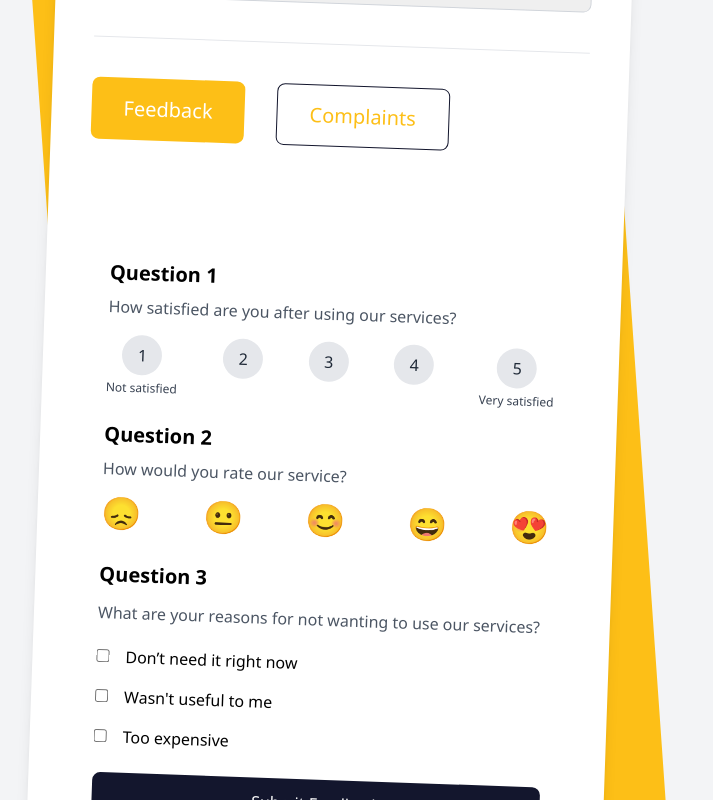
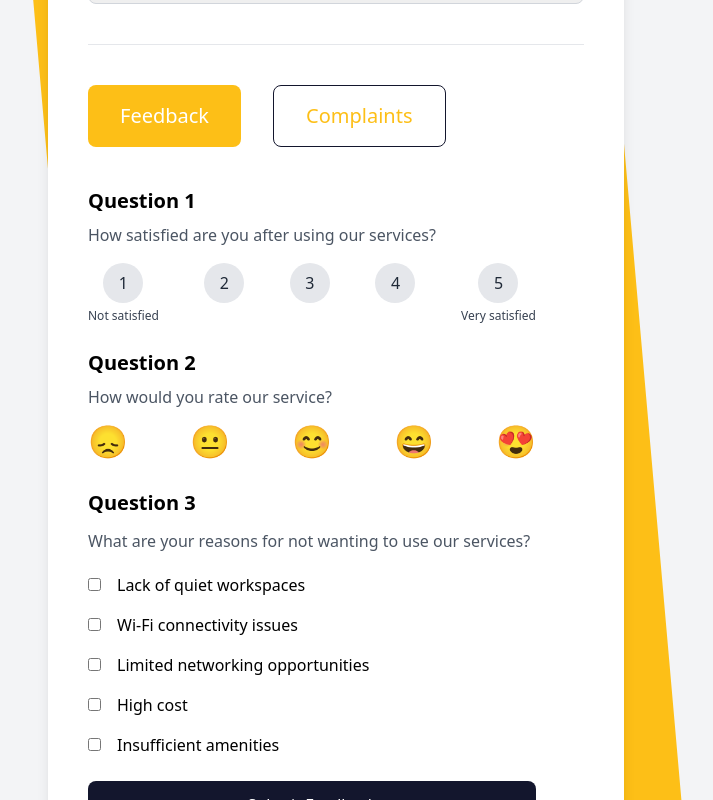
Before and after one commit to SarahHanks04/Capstone, a React (Vite) app: page / in a window 1280 px wide. Shown: the part 620-1420 px from the top of the page, without its empty margins (304-1017 px from the left). Built offline with nearby package versions, Linux system fonts and the light colour scheme.

Commit message:
Form Updated

```diff
--- a/src/Complaints/ComplaintForm.jsx
+++ b/src/Complaints/ComplaintForm.jsx
@@ -17,7 +17,7 @@ const ComplaintForm = () => {
     useContext(CapstoneContext);
 
   return (
-    <main className="flex items-center justify-center min-h-screen overflow-hidden relative">
+    <main className="pt-[2.2rem] w-full">
       <section className="relative w-11/12 max-w-md z-10">
         <div>
           <hr className="mb-6" />
@@ -60,7 +60,7 @@ const ComplaintForm = () => {
                         : "border-gray-300"
                     }`}
                   >
-                    <option value="">Select a category</option>
+                    <option value="" disabled>Select a category</option>
                     <option value="service">Service</option>
                     <option value="product">Product</option>
                     <option value="support">Support</option>
@@ -81,7 +81,7 @@ const ComplaintForm = () => {
                         : "border-gray-300"
                     }`}
                   >
-                    <option value="">Select a service</option>
+                    <option value="" disabled>Select a service</option>
                     <option value="internet">Internet</option>
                     <option value="workspace">Workspace Rental</option>
                     <option value="meeting-room">Meeting Room Access</option>
--- a/src/Complaints/ComplaintFormConfig.jsx
+++ b/src/Complaints/ComplaintFormConfig.jsx
@@ -20,7 +20,7 @@ export const handleSubmit = (
   saveFormData,
   setModalIsOpen
 ) => {
-  console.log("Form submitted", values);
+  console.log(values);
   saveFormData(values);
   setModalIsOpen(true);
   resetForm();
--- a/src/Feedback/FeedbackForm.jsx
+++ b/src/Feedback/FeedbackForm.jsx
@@ -14,7 +14,7 @@ const FeedbackForm = () => {
     useContext(CapstoneContext);
 
   return (
-    <main className="flex items-center justify-center min-h-screen overflow-hidden relative">
+    <main className="pt-[2.5rem] w-full">
       <div className="relative w-11/12 max-w-md z-10">
         <div>
           <Formik
@@ -113,9 +113,11 @@ const FeedbackForm = () => {
                   </p>
                   <div className="space-y-4 pt-5">
                     {[
-                      "Don’t need it right now",
-                      "Wasn't useful to me",
-                      "Too expensive",
+                      "Lack of quiet workspaces",
+                      "Wi-Fi connectivity issues",
+                      "Limited networking opportunities",
+                      "High cost",
+                      "Insufficient amenities",
                     ].map((option, index) => (
                       <div key={index} className="flex items-center space-x-4">
                         <Field
--- a/src/Feedback/FeedbackFormConfig.jsx
+++ b/src/Feedback/FeedbackFormConfig.jsx
@@ -18,7 +18,6 @@ export const handleSubmit = (
   saveFormData,
   setModalIsOpen
 ) => {
-  console.log("Feedback submitted", values);
   saveFormData(values);
   setModalIsOpen(true);
   resetForm();
--- a/src/MainForms/MainForm.jsx
+++ b/src/MainForms/MainForm.jsx
@@ -12,10 +12,10 @@ const MainForm = () => {
     <main className="flex items-center justify-center min-h-screen bg-gray-100 overflow-hidden relative sm:pt-10 sm:pb-10 lg:pt-16 lg:pb-16">
       <section className="relative w-11/12 max-w-xs sm:max-w-sm md:max-w-md lg:max-w-lg xl:max-w-xl z-10">
         {/* Rotating Background Div */}
-        <div className="absolute inset-0 transform rotate-[-4deg] bg-[#FDBF17] rounded-xl z-10 h-full w-full"></div>
+        <div className="absolute inset-0 transform rotate-[-5deg] bg-[#FDBF17] rounded-xl z-10 h-full w-full"></div>
 
         {/* Form Container */}
-        <div className="relative bg-white rotate-[2deg] p-4 sm:p-6 md:p-8 lg:p-10 rounded-xl shadow-lg z-20">
+        <div className="relative bg-white p-4 sm:p-6 md:p-8 lg:p-10 rounded-xl shadow-lg z-20">
           <img
             src={DeskAtTheBulb}
             alt="Logo"
@@ -140,7 +140,9 @@ const MainForm = () => {
           </div>
 
           {/* Conditional Rendering of Forms */}
-          {activeForm === "feedback" ? <FeedbackForm /> : <ComplaintForm />}
+          <div className="w-full">
+            {activeForm === "feedback" ? <FeedbackForm /> : <ComplaintForm />}
+          </div>
         </div>
       </section>
     </main>
```
Also changed, not shown: src/CustomButtons/NavigationButton.jsx (+0 -31 lines).
